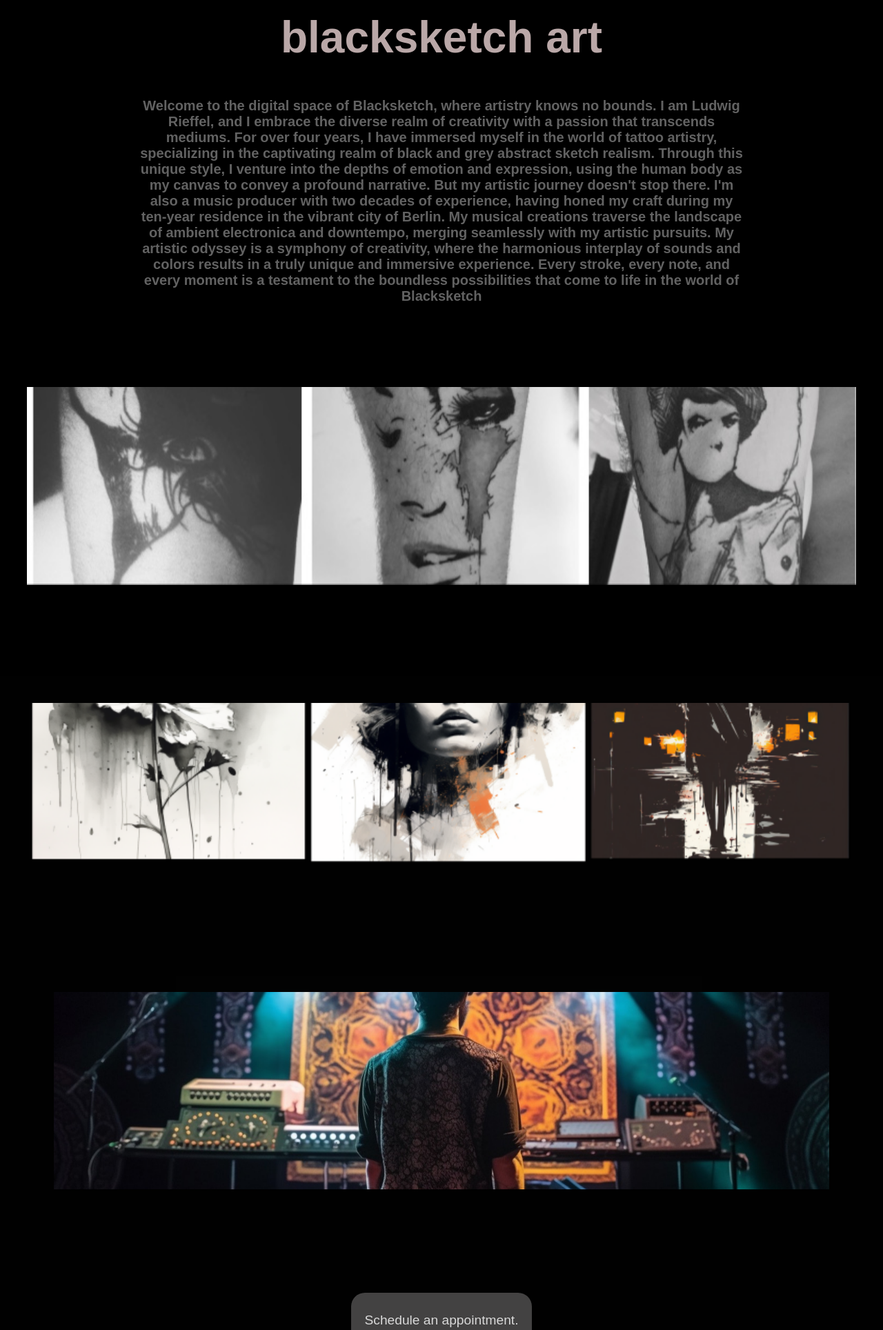
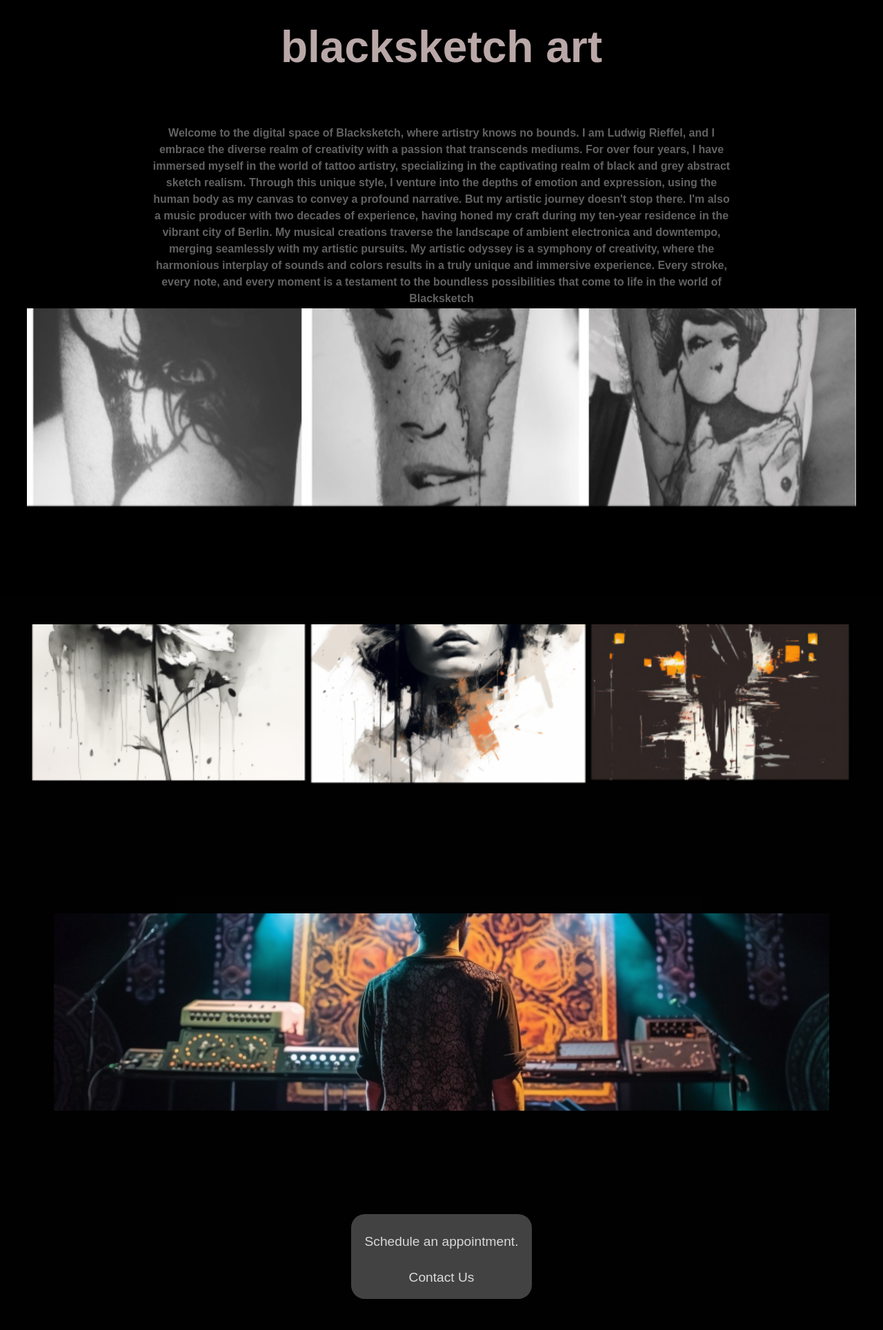
Before and after one commit to drvmlab/true-mirage.github.io, a PHP site: page /index.html in a window 1280 px wide. Shown: the top 1928 px of the page at 69% size. Run offline with PHP 8.4, Linux system fonts and the light colour scheme; some web fonts are replaced.

Commit message:
Update style.css

```diff
--- a/style.css
+++ b/style.css
@@ -2,7 +2,7 @@ body {
   overflow-x: visible;
   background-color: #000000;
   color: rgba(108, 108, 108, 0.911);
-  font-family: 'Lot-Regular', sans-serif;
+  font-family: 'Bangers-Regular', sans-serif;
   font-size: 16px;
   margin: 0;
   padding: 0;
@@ -44,12 +44,22 @@ h1 {
   #floating-text {
     display: inline-block;
     font-family: Arial, Helvetica, sans-serif; /* Specify your preferred sans-serif font stack */
-    font-size: 20px; /* You can adjust the font size as needed */
+    font-size: 18px; /* You can adjust the font size as needed */
     margin-bottom: 100px;
     margin-top: 19px;
     transition: filter 2s ease-out, color 0.4s ease-out;
     text-align: center;
     margin-bottom: 100px;
+
+
+
+      line-height: 1.5; /* Add some line spacing for readability */
+      max-width: 100%; /* Ensure the text doesn't exceed the viewport width */
+      margin: 0 auto; /* Center-align the text horizontally */
+
+}
+#floating-text {
+  font-size: 16px; /* Decrease font size on smaller screens */
 }
 
 
@@ -131,7 +141,7 @@ body.gallery {
   transform: translateY(100%);
   animation: fade-in-top 1s ease forwards;
   font-size: 7em;
-  font-family:  "Lot-Regular";
+  font-family:  "Bangers-Regular";
   transition: filter 15s ease-out;
 
     font-size: 4rem; /* Adjust the size as needed */
@@ -155,11 +165,11 @@ body.gallery {
 @keyframes fade-in-top {
   from {
     opacity: 0;
-    transform: translateY(-20%);
+    transform: translateY(-7%);
   }
   to {
     opacity: 1;
-    transform: translateY(7%);
+    transform: translateY(22%);
   }
 }
 
@@ -174,7 +184,9 @@ body.gallery {
   transform: translateY(30%);
   animation: fade-in-top 4.5s ease forwards;
   transform: translateX(10%);
-  font-family: "Puente-Estrecho-St";
+
+  text-align: center; /* Center-align the text */
+  padding: 20px;
 }
 
 .section1 {
@@ -231,7 +243,7 @@ body.gallery {
   transform: translate(-50%, -50%);
   color: #e0e0e0;
   font-size: 1.4rem;
-  font-family: "Thasadith", sans-serif;
+  font-family: "Bangers-Regular", sans-serif;
   opacity: 0;
   filter: blur(5px);
   transition: all 0.8s ease-out;
@@ -576,15 +588,16 @@ footer {
 
 
 @font-face {
-  font-family: 'Lot-Regular'; /* Specify the font family name you want to use */
-  src: url('fonts/Lot-Regular.ttf') format('truetype'); /* Provide the correct path to your font file */
+  font-family: 'Bangers-Regular'; /* Specify the font family name you want to use */
+  src: url('fonts/Bangers-Regular.ttf') format('truetype'); /* Provide the correct path to your font file */
   font-weight: normal;
   font-style: normal;
 }
 
 
+
 .main-title {
-  font-family: 'Lot-Regular', sans-serif; /* Change to 'RadicalBlock' if that's the font you want to use */
+  font-family: 'Bangers-Regular', sans-serif; /* Change to 'RadicalBlock' if that's the font you want to use */
 }
 
 .social-icon img {
@@ -689,10 +702,13 @@ footer {
   transition: all 0.1s ease-in-out;
 }
 
+
+
 @media (max-width: 768px) {
   .landing {
     height: auto;
   }
+
 
   .gallery {
     width: 100%;
@@ -702,6 +718,8 @@ footer {
     font-size: 6em;
   }
 
+  .header {
+    padding: 10px; }
 
   .section h2 {
     font-size: 2rem;
```
